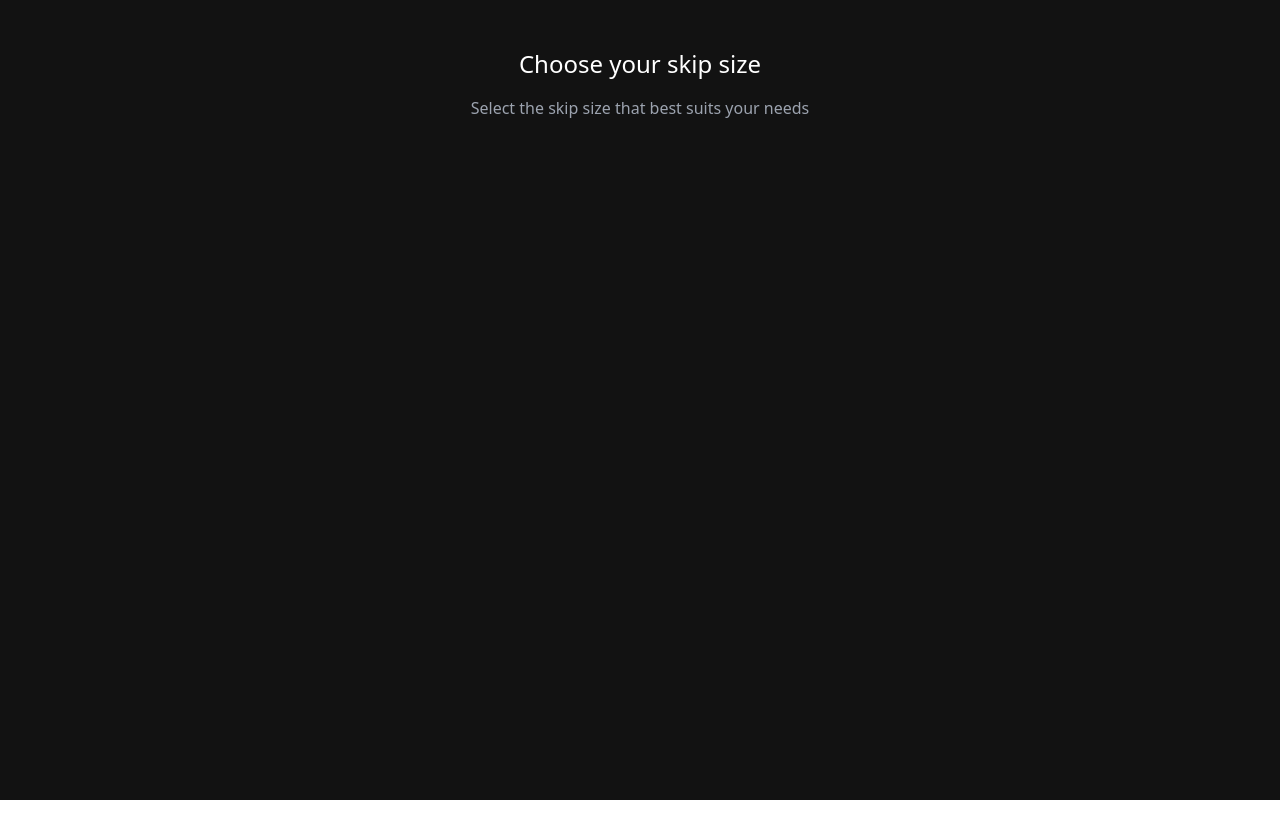
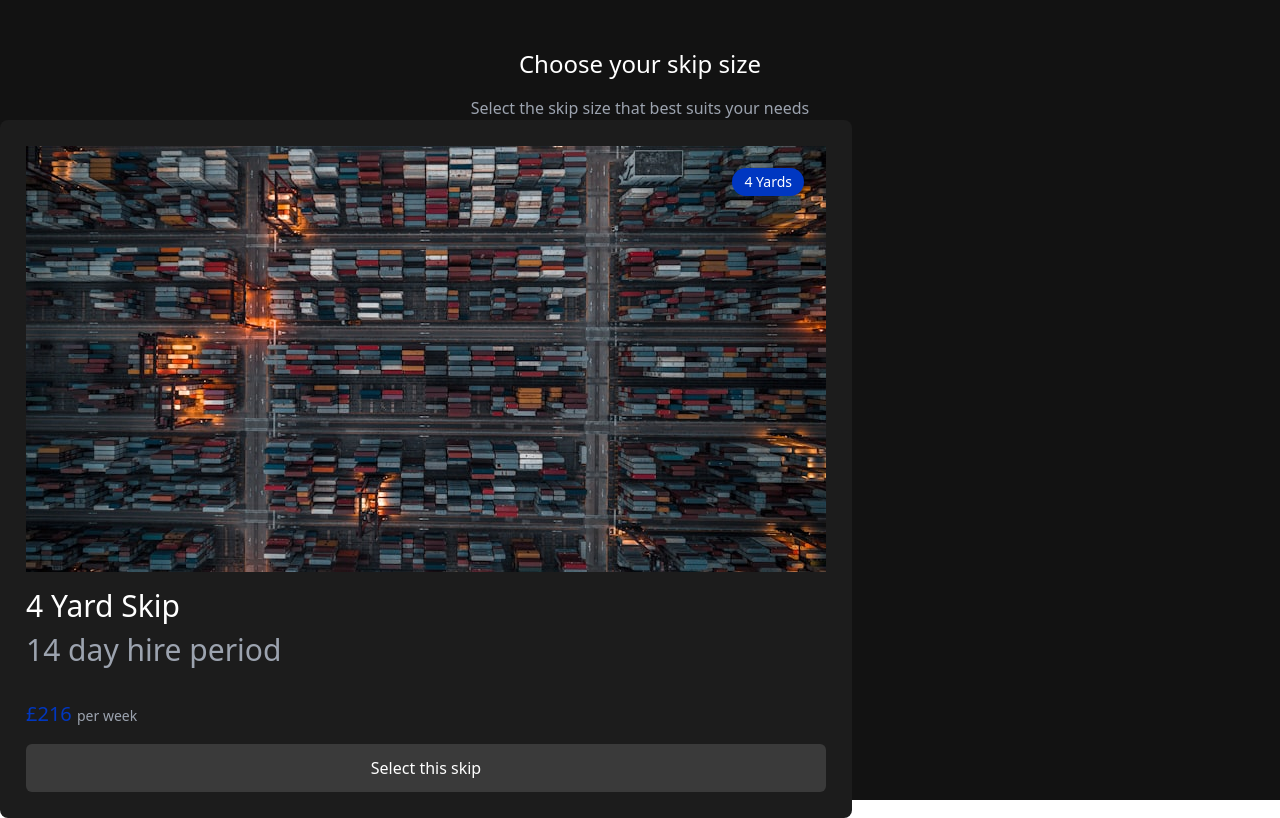
Before and after one commit to Maxinth/biz-skip, a React (Vite) app: page / in a window 1280 px wide. Built offline with nearby package versions, Linux system fonts and the light colour scheme.

Commit message:
add basic setup for skipCard

```diff
--- a/src/App.tsx
+++ b/src/App.tsx
@@ -1,5 +1,5 @@
 import "./App.css";
-
+import SkipCard from "./components/SkipCard";
 function App() {
   return (
     <main className="text-3xl bg-[#121212] h-screen">
@@ -11,6 +11,7 @@ function App() {
           Select the skip size that best suits your needs
         </p>
       </div>
+      <SkipCard />
     </main>
   );
 }
--- a/src/components/SkipCard.tsx
+++ b/src/components/SkipCard.tsx
@@ -1,5 +1,24 @@
+import SkipImg from "../assets/skip-img.png";
+
 const SkipCard = () => {
-  return <div className="bg-[#1c1c1c]">SkipCard</div>;
+  return (
+    <div className="bg-[#1c1c1c] p-[26px] rounded-lg w-fit relative">
+      <img src={SkipImg} alt="skip image item" />
+      <span className="absolute top-12 right-12 bg-[#0037c1] text-white text-sm font-medium rounded-full px-3 py-1">
+        4 Yards
+      </span>
+      <div className="mt-4 bg-[#1c1c1c]">
+        <p className="mb-2 text-white">4 Yard Skip</p>
+        <p className="text-[#9ca3af] mb-8"> 14 day hire period</p>
+        <p className="text-[#0037c1] text-xl font-medium mb-4">
+          £216 <span className="text-[#9ca3af] text-sm">per week</span>
+        </p>
+        <button className="outline-none bg-[#3a3a3a] text-white text-base flex items-center justify-center w-full p-3 rounded-[6px] cursor-pointer">
+          Select this skip
+        </button>
+      </div>
+    </div>
+  );
 };
 
 export default SkipCard;
```
